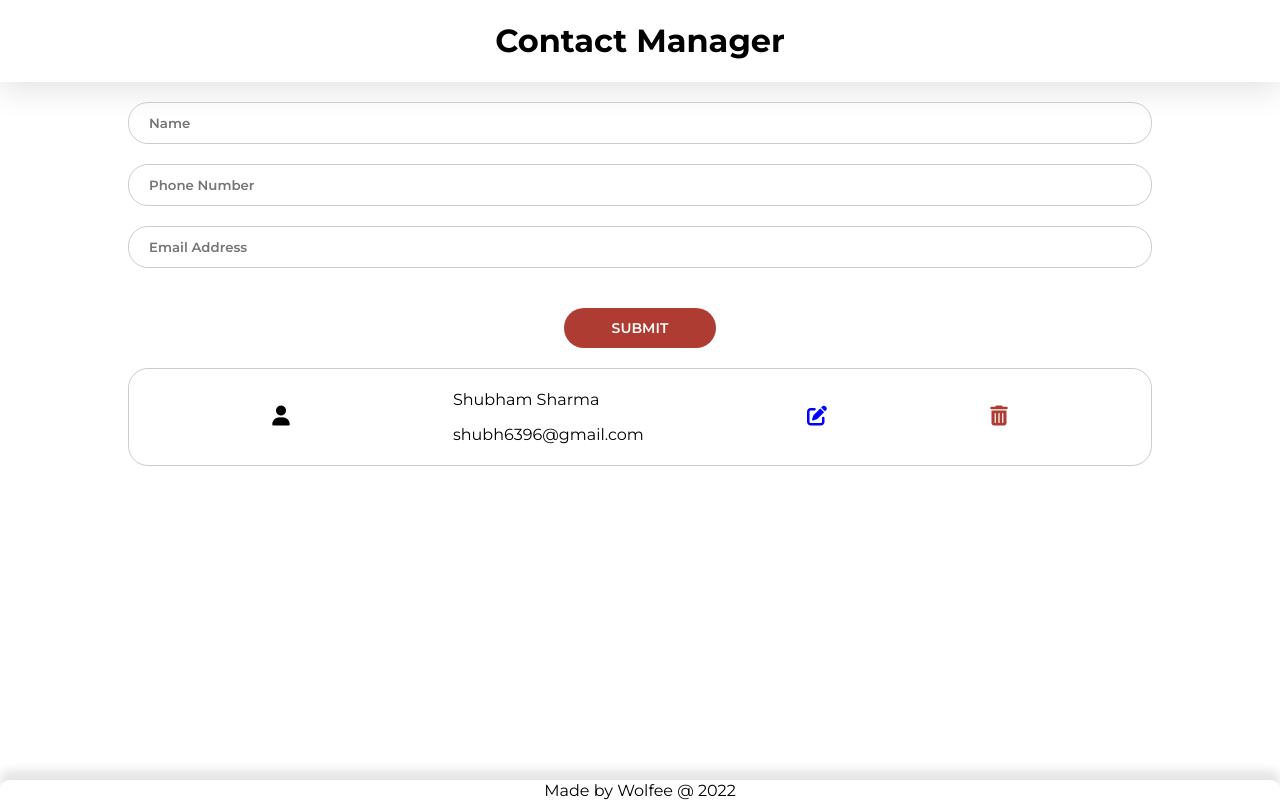
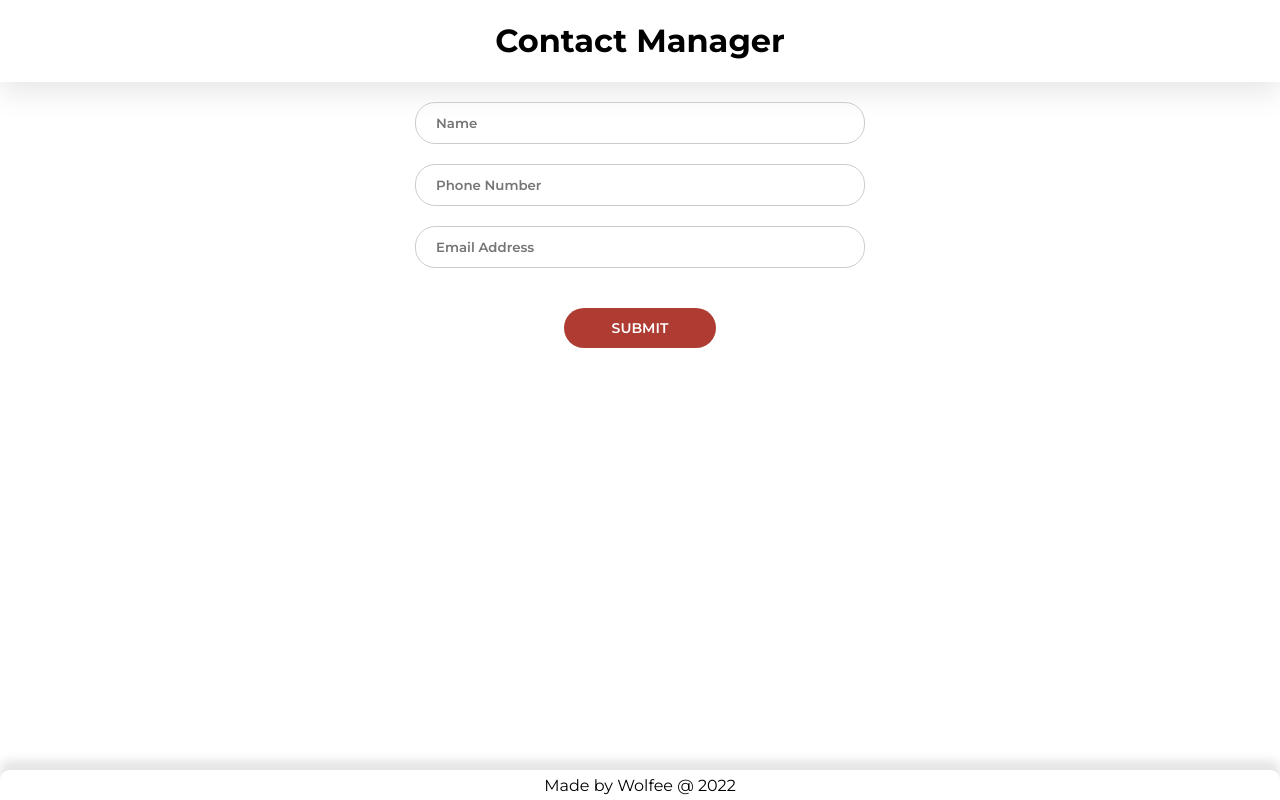
Before and after one commit to im-shubhamsharma/contact-manager-react-app, a React (Create React App) app: page / in a window 1280 px wide. Built offline with nearby package versions, Linux system fonts and the light colour scheme.

Commit message:
added addnewcontact and delete contact option also added local storage

```diff
--- a/package.json
+++ b/package.json
@@ -6,6 +6,7 @@
     "@testing-library/jest-dom": "^5.16.5",
     "@testing-library/react": "^13.3.0",
     "@testing-library/user-event": "^13.5.0",
+    "nanoid": "^4.0.0",
     "react": "^18.2.0",
     "react-dom": "^18.2.0",
     "react-scripts": "5.0.1",
--- a/src/API/Context.js
+++ b/src/API/Context.js
@@ -0,0 +1,35 @@
+import React, { useState, useEffect } from "react";
+const Context = React.createContext();
+
+function ContextProvider(props) {
+  const [allContacts, setAllContacts] = useState(getDataFromLocalStorage());
+
+  useEffect(() => {
+    localStorage.setItem("contact", JSON.stringify(allContacts));
+  }, [allContacts]);
+
+  function getDataFromLocalStorage() {
+    const data = JSON.parse(localStorage.getItem("contact"));
+    return data ? data : [];
+  }
+
+  function addNewContact(contact) {
+    setAllContacts((prevContacts) => [...prevContacts, contact]);
+  }
+
+  function deleteContact(id) {
+    setAllContacts((prevContacts) =>
+      prevContacts.filter((contact) => contact.id !== id)
+    );
+  }
+
+  console.log(allContacts);
+
+  return (
+    <Context.Provider value={{ allContacts, addNewContact, deleteContact }}>
+      {props.children}
+    </Context.Provider>
+  );
+}
+
+export { ContextProvider, Context };
--- a/src/App.css
+++ b/src/App.css
@@ -15,13 +15,13 @@
     position: fixed;
     bottom: 0;
     width: 100%;
-    height: 20px;
+    height: 30px;
     box-shadow: 0px -10px 10px 0px rgba(0,0,0,0.1);
     border-radius: 10px;
 }
 
 main{
-    width: 80%;
+    max-width: 450px;
     margin: auto;
     padding: 20px 0;
 }
@@ -66,16 +66,26 @@ form button{
 .cardContainer{
     display: flex;
     align-items: center;
-    justify-content: space-evenly;
     gap: 30px;
     margin-top: 20px;
     border: 1px solid #ccc;
     border-radius: 20px;
-    padding: 5px 10px;
+    padding: 0 15px;
+}
+
+.contactDetails{
+   margin-right: auto;
+}
+
+.contactName{
+    font-weight: 600;
+}
+.cotactEmail{
+    font-weight: 300;
 }
 
 .cardContainer i{
-    font-size: 20px;
+    font-size: 30px;
 }
 .editIcon{
     color: blue;
--- a/src/App.js
+++ b/src/App.js
@@ -2,7 +2,7 @@ import React from 'react'
 import Header from './components/Header'
 import Footer from './components/Footer'
 import AddContacts from './components/AddContact'
-import ContactCard from './components/ContactCard'
+import ContactList from './components/ContactList'
 import "./App.css"
 
 export default function(){
@@ -12,7 +12,7 @@ export default function(){
 
             <main>
                 <AddContacts />
-                <ContactCard />
+                <ContactList />
             </main>
 
 
--- a/src/components/AddContact.js
+++ b/src/components/AddContact.js
@@ -1,15 +1,69 @@
-import React from 'react'
+import React, { useState, useEffect, useContext } from "react";
+import { nanoid } from "nanoid";
+import { Context } from "../API/Context";
 
-export default function AddContacts(props){
-    return (
-      <form>
-        <input type="text" name="name" placeholder="Name" />
+export default function AddContacts(props) {
+  const { addNewContact } = useContext(Context);
 
-        <input type="number" name="name" placeholder="Phone Number" />
+  const [contact, setContact] = useState({
+    id: "",
+    name: "",
+    email: "",
+    phone: "",
+  });
 
-        <input type="email" name="name" placeholder="Email Address" />
+  function handleChange(event) {
+    const { name, value } = event.target;
+    setContact((prevContact) => ({
+      ...prevContact,
+      [name]: value,
+    }));
+  }
 
-        <button>SUBMIT</button>
-      </form>
-    );
+  function handleSubmit(event) {
+    event.preventDefault();
+    const newContactObj = {
+      ...contact,
+      id: nanoid(),
+    };
+
+    addNewContact(newContactObj);
+
+    setContact({
+      id: "",
+      name: "",
+      email: "",
+      phone: "",
+    });
+  }
+
+  return (
+    <form onSubmit={handleSubmit}>
+      <input
+        type="text"
+        name="name"
+        placeholder="Name"
+        value={contact.name}
+        onChange={handleChange}
+      />
+
+      <input
+        type="number"
+        name="phone"
+        placeholder="Phone Number"
+        value={contact.phone}
+        onChange={handleChange}
+      />
+
+      <input
+        type="email"
+        name="email"
+        placeholder="Email Address"
+        value={contact.email}
+        onChange={handleChange}
+      />
+
+      <button>SUBMIT</button>
+    </form>
+  );
 }
--- a/src/components/ContactCard.js
+++ b/src/components/ContactCard.js
@@ -1,23 +1,30 @@
-import React from "react";
+import React, {useContext} from "react";
+import { Context } from "../API/Context";
 
-export default function ContactCard() {
+export default function ContactCard(props) {
+
+    const {deleteContact} = useContext(Context)
+    const {id, name, email, phone} = props.contact
+
+
   return (
     <div className="cardContainer">
-      <div className="imageContainer">
+
+      {/* <div className="contactImage">
         <i className="fa-solid fa-user"></i>
-      </div>
+      </div> */}
 
-      <div>
-        <p>Shubham Sharma</p>
-        <p>shubh6396@gmail.com</p>
+      <div className="contactDetails">
+        <p className="contactName">{name}</p>
+        <p className="contactEmail">{email}</p>
       </div>
 
       <div className="editIcon">
-        <i class="fa-solid fa-pen-to-square"></i>
+        <i className="fa-solid fa-pen-to-square"></i>
       </div>
 
-      <div className="deleteIcon">
-        <i class="fa-solid fa-trash-can"></i>
+      <div onClick={()=>deleteContact(id)} className="deleteIcon">
+        <i className="fa-solid fa-trash-can"></i>
       </div>
     </div>
   );
--- /dev/null
+++ b/src/components/ContactList.js
@@ -0,0 +1,16 @@
+import React, {useContext} from 'react'
+import ContactCard from './ContactCard'
+import {Context} from '../API/Context'
+
+function ContactList(props){
+
+   const {allContacts} = useContext(Context)
+
+   const contactElem = allContacts.map((contact) => (
+     <ContactCard key={contact.id} contact={contact} />
+   ));
+
+   return <>{contactElem}</>;
+}
+
+export default ContactList
--- a/src/index.js
+++ b/src/index.js
@@ -1,7 +1,12 @@
-import React from 'react';
-import ReactDOM from 'react-dom/client';
-import './index.css';
-import App from './App'
+import React from "react";
+import ReactDOM from "react-dom/client";
+import "./index.css";
+import App from "./App";
+import { ContextProvider } from "./API/Context";
 
-const root = ReactDOM.createRoot(document.getElementById('root'))
-root.render(<App />)
+const root = ReactDOM.createRoot(document.getElementById("root"));
+root.render(
+  <ContextProvider>
+    <App />
+  </ContextProvider>
+);
```
Also changed, not shown: 1 other file (tests, documents, lock files or other folders).
